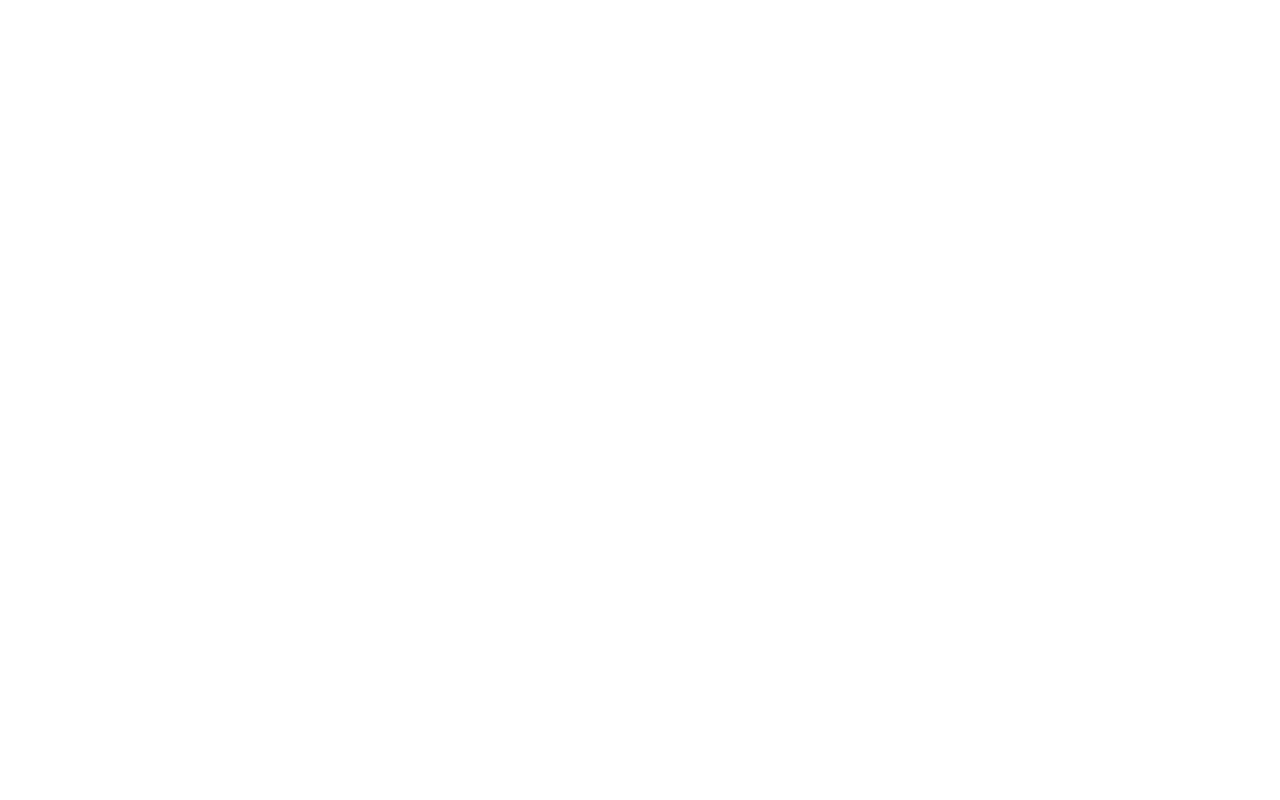
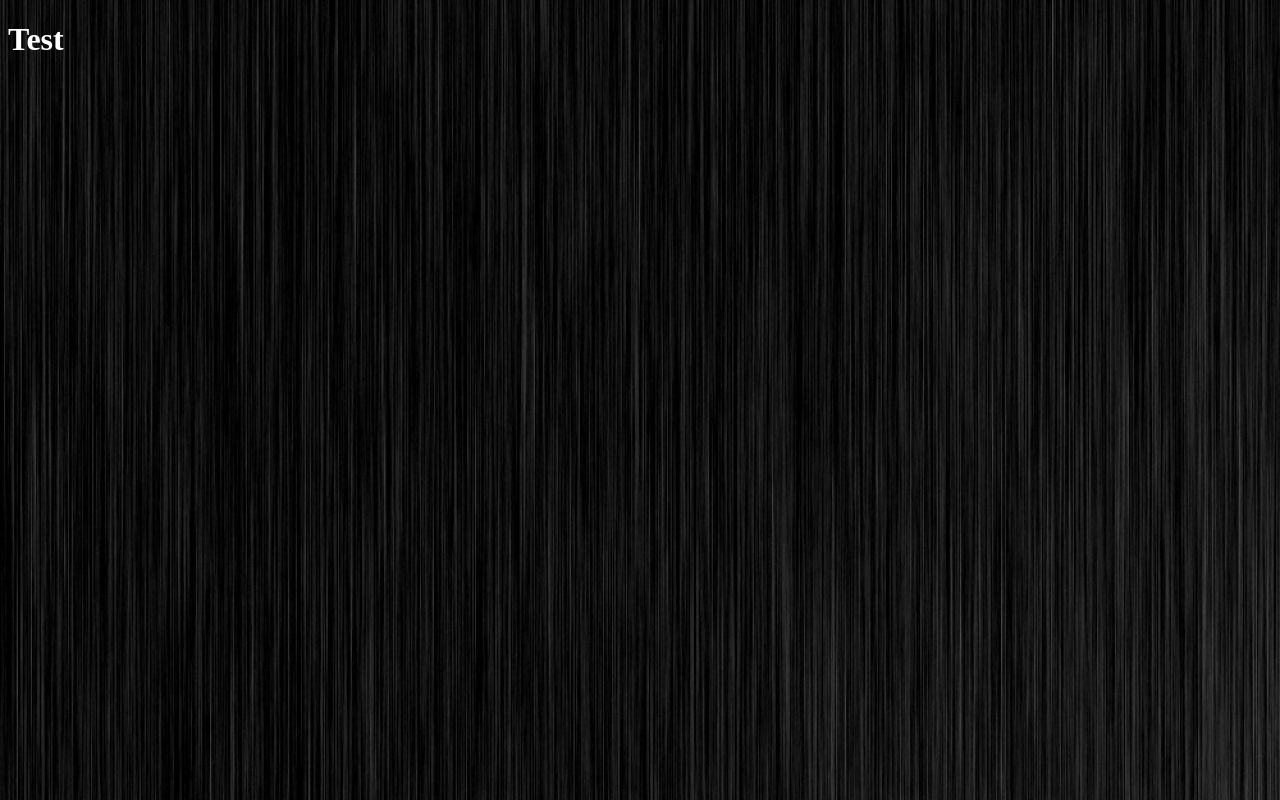
Before and after one commit to SahilDeore/simplePage, a plain HTML site: page index.html in a window 1280 px wide. Drawn offline with Linux system fonts and the light colour scheme.

Commit message:
added background image

```diff
--- a/index.html
+++ b/index.html
@@ -9,5 +9,6 @@
 </head>
 <body>
     <script src="index.js"></script>
+    <h1>Test</h1>
 </body>
 </html>
--- a/style.css
+++ b/style.css
@@ -0,0 +1,4 @@
+body {
+    background-image: url("bgimg.jpg");
+    color: white;
+}
```
